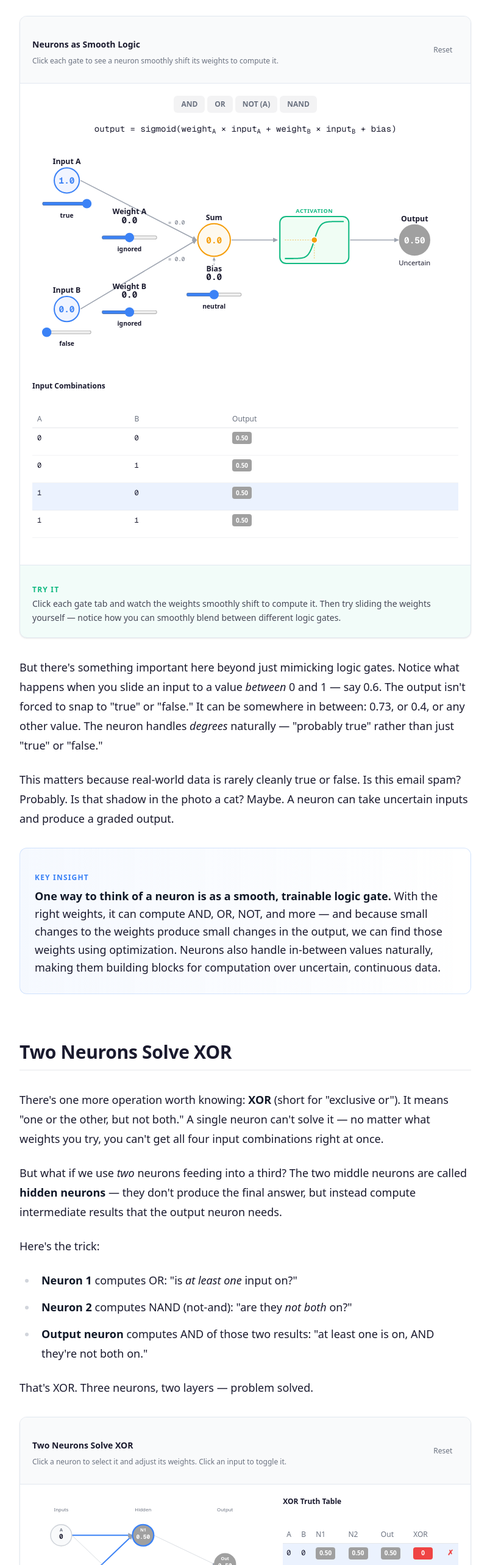
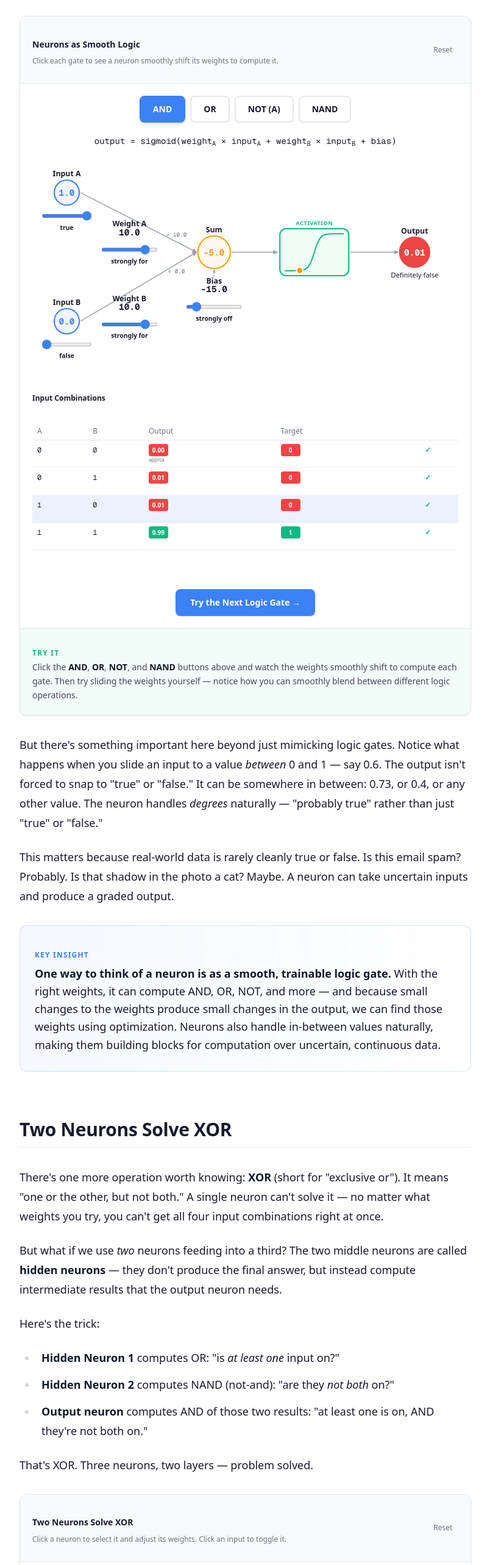
Before and after one commit to robennals/ai-explained, a Next.js app: page /neurons in a window 1280 px wide. Shown: the part 9434-12000 px from the top of the page at 61% size, without its empty margins (272-1076 px from the left). Built offline with nearby package versions, Linux system fonts and the light colour scheme.

Commit message:
Tweaks to neurons chapter

```diff
--- a/src/app/(tutorial)/neurons/content.mdx
+++ b/src/app/(tutorial)/neurons/content.mdx
@@ -88,7 +88,7 @@ But logic gates have a problem. Their outputs snap between 0 and 1 with nothing
 One way to think of a neuron is as a **smooth version of a logic gate**. With the right weights, a single two-input neuron can compute AND, OR, NOT, and more — but unlike a logic gate, its output changes smoothly when you adjust the weights. That smooth change is what makes neurons trainable.
 
 <NeuronPlaygroundWidget>
-Click each gate tab and watch the weights smoothly shift to compute it. Then try sliding the weights yourself — notice how you can smoothly blend between different logic gates.
+Click the **AND**, **OR**, **NOT**, and **NAND** buttons above and watch the weights smoothly shift to compute each gate. Then try sliding the weights yourself — notice how you can smoothly blend between different logic operations.
 </NeuronPlaygroundWidget>
 
 But there's something important here beyond just mimicking logic gates. Notice what happens when you slide an input to a value *between* 0 and 1 — say 0.6. The output isn't forced to snap to "true" or "false." It can be somewhere in between: 0.73, or 0.4, or any other value. The neuron handles *degrees* naturally — "probably true" rather than just "true" or "false."
@@ -106,8 +106,8 @@ There's one more operation worth knowing: **XOR** (short for "exclusive or"). It
 But what if we use *two* neurons feeding into a third? The two middle neurons are called **hidden neurons** — they don't produce the final answer, but instead compute intermediate results that the output neuron needs.
 
 Here's the trick:
-- **Neuron 1** computes OR: "is *at least one* input on?"
-- **Neuron 2** computes NAND (not-and): "are they *not both* on?"
+- **Hidden Neuron 1** computes OR: "is *at least one* input on?"
+- **Hidden Neuron 2** computes NAND (not-and): "are they *not both* on?"
 - **Output neuron** computes AND of those two results: "at least one is on, AND they're not both on."
 
 That's XOR. Three neurons, two layers — problem solved.
--- a/src/components/widgets/neurons/NeuronPlayground.tsx
+++ b/src/components/widgets/neurons/NeuronPlayground.tsx
@@ -163,11 +163,12 @@ function MiniSlider({
 export function NeuronPlayground() {
   const [inputA, setInputA] = useState(1.0);
   const [inputB, setInputB] = useState(0.0);
-  const [w1, setW1] = useState(0);
-  const [w2, setW2] = useState(0);
-  const [bias, setBias] = useState(0);
+  const [w1, setW1] = useState(GATE_SOLUTIONS.AND.w1);
+  const [w2, setW2] = useState(GATE_SOLUTIONS.AND.w2);
+  const [bias, setBias] = useState(GATE_SOLUTIONS.AND.bias);
   const [, setIsAnimating] = useState(false);
   const [animatingTo, setAnimatingTo] = useState<GateName | null>(null);
+  const [visitedGates, setVisitedGates] = useState<Set<GateName>>(() => new Set(["AND"]));
   const animRef = useRef<number>(0);
 
   // Cleanup animation on unmount
@@ -180,11 +181,12 @@ export function NeuronPlayground() {
   const reset = useCallback(() => {
     setInputA(1.0);
     setInputB(0.0);
-    setW1(0);
-    setW2(0);
-    setBias(0);
+    setW1(GATE_SOLUTIONS.AND.w1);
+    setW2(GATE_SOLUTIONS.AND.w2);
+    setBias(GATE_SOLUTIONS.AND.bias);
     setIsAnimating(false);
     setAnimatingTo(null);
+    setVisitedGates(new Set(["AND"]));
     if (animRef.current) cancelAnimationFrame(animRef.current);
   }, []);
 
@@ -260,6 +262,10 @@ export function NeuronPlayground() {
   const displayedGate: ActiveGate = animatingTo ?? matchedGate;
   const gateTargets: number[] | null = displayedGate === "Custom" ? null : GATE_CHECKS[displayedGate];
 
+  // Next gate for the "Try Next" button — cycles round
+  const currentGateIndex = matchedGate === "Custom" ? 0 : GATE_NAMES.indexOf(matchedGate);
+  const nextGate = GATE_NAMES[(currentGateIndex + 1) % GATE_NAMES.length];
+
   // Animate weights to a gate's solution
   const selectGate = useCallback((name: GateName) => {
     if (animRef.current) cancelAnimationFrame(animRef.current);
@@ -272,6 +278,12 @@ export function NeuronPlayground() {
     const duration = 60; // frames
     let step = 0;
     setIsAnimating(true);
+    setVisitedGates((prev) => {
+      if (prev.has(name)) return prev;
+      const next = new Set(prev);
+      next.add(name);
+      return next;
+    });
 
     const animate = () => {
       step++;
@@ -299,17 +311,17 @@ export function NeuronPlayground() {
       onReset={reset}
     >
       {/* Gate selector */}
-      <div className="flex gap-1 mb-4 justify-center flex-wrap">
+      <div className="flex gap-2 mb-5 justify-center flex-wrap">
         {GATE_NAMES.map((name) => {
           const active = animatingTo ? animatingTo === name : matchedGate === name;
           return (
             <button
               key={name}
               onClick={() => selectGate(name)}
-              className={`px-3 py-1.5 text-xs font-semibold rounded-md transition-colors cursor-pointer ${
+              className={`px-5 py-2.5 text-sm font-bold rounded-lg transition-colors cursor-pointer border-2 ${
                 active
-                  ? "bg-accent text-white"
-                  : "bg-foreground/[0.05] text-muted hover:text-foreground"
+                  ? "bg-accent text-white border-accent shadow-md"
+                  : "bg-white text-foreground border-border hover:border-accent hover:text-accent"
               }`}
             >
               {name}
@@ -757,6 +769,15 @@ export function NeuronPlayground() {
           </table>
         </div>
       </div>
+
+      <div className="mt-10 flex justify-center">
+        <button
+          onClick={() => selectGate(nextGate)}
+          className="rounded-lg bg-accent px-6 py-3 text-sm font-bold text-white shadow-sm transition-colors hover:bg-accent-dark"
+        >
+          Try the Next Logic Gate →
+        </button>
+      </div>
     </WidgetContainer>
   );
 }
--- a/src/components/widgets/neurons/TwoNeuronXOR.tsx
+++ b/src/components/widgets/neurons/TwoNeuronXOR.tsx
@@ -180,8 +180,8 @@ export function TwoNeuronXOR() {
 
   const sel = neurons[selected];
   const neuronLabels: Record<NeuronId, string> = {
-    h1: "Neuron 1 (hidden)",
-    h2: "Neuron 2 (hidden)",
+    h1: "Hidden Neuron 1",
+    h2: "Hidden Neuron 2",
     out: "Output neuron",
   };
 
@@ -189,7 +189,7 @@ export function TwoNeuronXOR() {
   const inputLabelsForSelected: Record<NeuronId, [string, string]> = {
     h1: ["Input A", "Input B"],
     h2: ["Input A", "Input B"],
-    out: ["From N1", "From N2"],
+    out: ["From H1", "From H2"],
   };
 
   return (
@@ -291,8 +291,8 @@ export function TwoNeuronXOR() {
 
             {/* Hidden neurons */}
             {[
-              { id: "h1" as NeuronId, y: H1_Y, val: h1Out, label: "N1" },
-              { id: "h2" as NeuronId, y: H2_Y, val: h2Out, label: "N2" },
+              { id: "h1" as NeuronId, y: H1_Y, val: h1Out, label: "H1" },
+              { id: "h2" as NeuronId, y: H2_Y, val: h2Out, label: "H2" },
             ].map((n) => (
               <g
                 key={n.id}
@@ -435,8 +435,8 @@ export function TwoNeuronXOR() {
                 <tr className="border-b border-border">
                   <th className="px-1.5 py-1.5 text-left font-medium text-muted">A</th>
                   <th className="px-1.5 py-1.5 text-left font-medium text-muted">B</th>
-                  <th className="px-1.5 py-1.5 text-left font-medium text-muted">N1</th>
-                  <th className="px-1.5 py-1.5 text-left font-medium text-muted">N2</th>
+                  <th className="px-1.5 py-1.5 text-left font-medium text-muted">H1</th>
+                  <th className="px-1.5 py-1.5 text-left font-medium text-muted">H2</th>
                   <th className="px-1.5 py-1.5 text-left font-medium text-muted">Out</th>
                   <th className="px-1.5 py-1.5 text-left font-medium text-muted">XOR</th>
                   <th className="px-1.5 py-1.5 text-center font-medium text-muted"></th>
```
